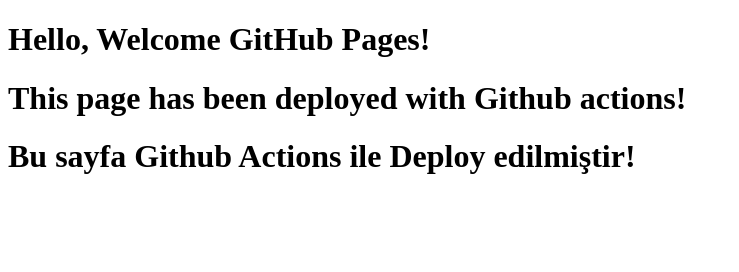
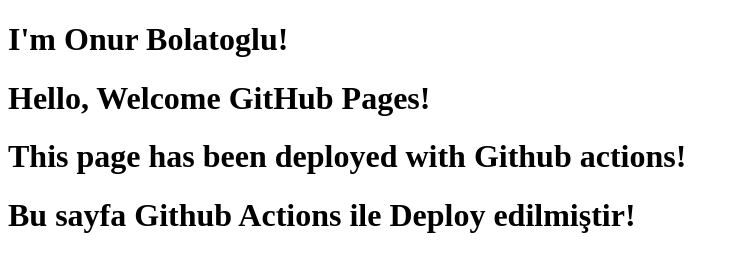
Before and after one commit to Onurbolatogluu/gh-pages-with-workflows, a website: page src/index.html in a window 1280 px wide. Shown: the whole page, without its empty margins (0-739 px from the left). Drawn offline with Linux system fonts and the light colour scheme.

Commit message:
added h1 index.html

```diff
--- a/src/index.html
+++ b/src/index.html
@@ -6,6 +6,7 @@
     <title>My GitHub Pages Site</title>
 </head>
 <body>
+    <h1>I'm Onur Bolatoglu!</h1>
     <h1>Hello, Welcome GitHub Pages!</h1>
     <h1>This page has been deployed with Github actions!</h1>
     <h1>Bu sayfa Github Actions ile Deploy edilmiştir!</h1>
```
